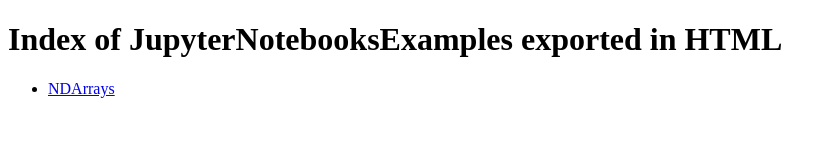
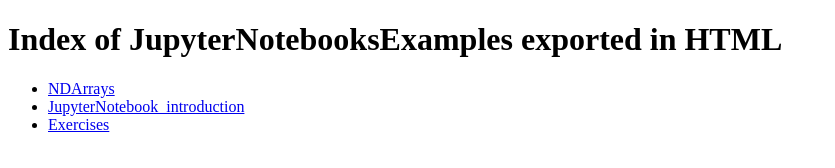
Before and after one commit to ProgressBG-Python-Course/JupyterNotebooksExamples, a plain HTML site: page index.html in a window 1280 px wide. Shown: the whole page, without its empty margins (0-835 px from the left). Drawn offline with Linux system fonts and the light colour scheme.

Commit message:
update:index.html

```diff
--- a/index.html
+++ b/index.html
@@ -9,6 +9,9 @@
 	<h1>Index of JupyterNotebooksExamples exported in HTML</h1>
 	<ul>
 		<li><a href="Exported/NDArrays.html">NDArrays</a></li>
+		<li><a href="Exported/JupyterNotebook_introduction/JupyterNotebook_introduction.html">JupyterNotebook_introduction</a></li>
+		<li><a href="Exported/Exercises.html">Exercises</a></li>
+
 	</ul>
 
 </body>
```
